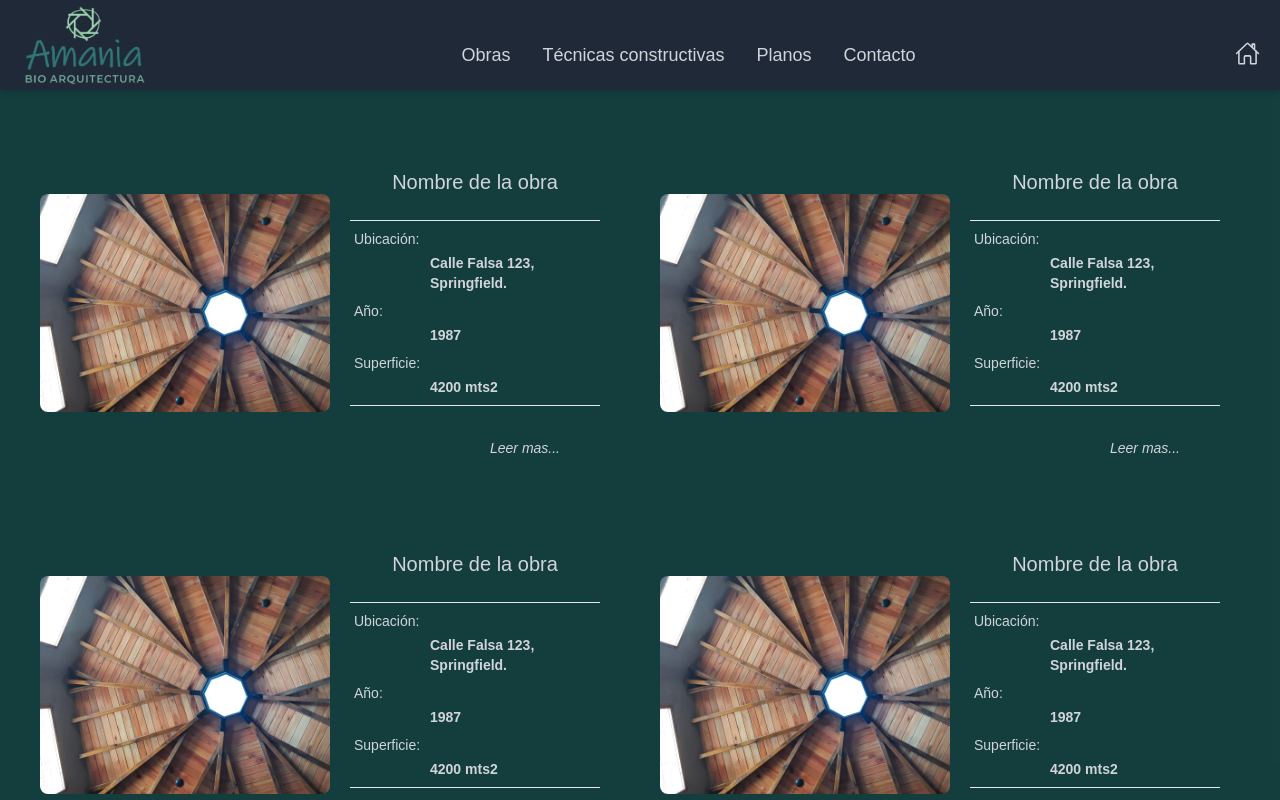
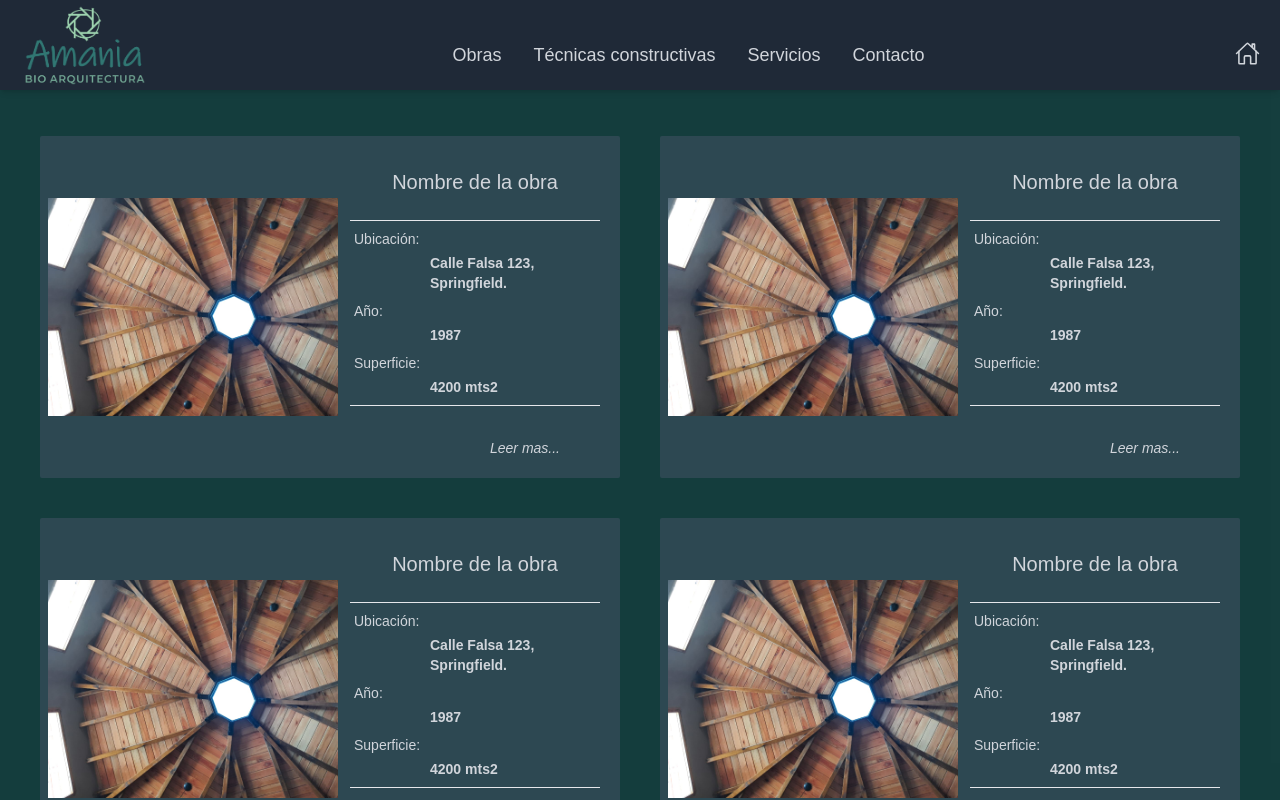
Before and after one commit to Pastito09/Amania-BioArquitectura, a Next.js app: page /obras in a window 1280 px wide. Shown: the top 800 px of the page. Built offline with nearby package versions, Linux system fonts and the light colour scheme.

Commit message:
jueves 10/10

```diff
--- a/src/app/(home)/planos/page.tsx
+++ /dev/null
@@ -1,9 +0,0 @@
-import Planos from '@/components/paginas/planos/Planos';
-
-export default function PlanosPage() {
-  return (
-    <>
-      <Planos />
-    </>
-  );
-}
--- /dev/null
+++ b/src/app/(home)/servicios/page.tsx
@@ -0,0 +1,9 @@
+import Servicios from '@/components/paginas/servicios/Servicios';
+
+export default function ServiciosPage() {
+  return (
+    <>
+      <Servicios />
+    </>
+  );
+}
--- a/src/app/layout.tsx
+++ b/src/app/layout.tsx
@@ -4,7 +4,7 @@ import "./globals.css";
 
 export const metadata: Metadata = {
   title: "Amania Bio Arquitectura",
-  description: "Página del estudio de arquitectura de la Arquitecta Ana Maria Zienka Hogan",
+  description: "Página del estudio de bio-arquitectura de la Arquitecta Ana Maria Zienka Hogan",
 };
 export default function RootLayout({
   children,
--- a/src/components/paginas/obras/ObraCard.tsx
+++ b/src/components/paginas/obras/ObraCard.tsx
@@ -4,25 +4,26 @@ import Link from 'next/link';
 
 export const ObraCard = () => {
   return (
-    <div className='grid grid-cols-1 md:grid-cols-2 '>
-      <div className='mb-2 overflow:hidden flex items-center justify-center col-span-1'>
+    <div className='grid grid-cols-1 md:grid-cols-2 bg-slate-600/50 rounded-sm '>
+      <div className='mb-2 overflow:hidden flex  justify-center md:justify-normal col-span-1 '>
         <Image
           src={'/techoCasa.jpeg'}
           alt=''
           height={100}
           width={500}
-          className='object-contain rounded-lg'
+          className='object-contain rounded-lg mt-0 ms-0 md:mt-2 md:ms-2 flex-none'
         />
       </div>
-      <div className='mx-5 my-auto mt-8 flex-col text-sm col-span-1 text-gray-300'>
+      <div className='mx-5 my-auto mt-8 flex-col text-sm col-span-1 text-gray-300 text-wrap'>
         <h1 className='text-center text-xl mb-6'>
           <span>Nombre de la obra</span>
         </h1>
         <hr />
+        <div className='max-w-prose'>
           <h2 className='ms-1 mt-2'>
             <span>Ubicación:</span>
           </h2>
-        <p className='mt-1 ms-20 font-semibold '>
+          <p className='mt-1 ms-20 font-semibold text-clip overflow-hidden'>
             <span>Calle Falsa 123, Springfield.</span>
           </p>
           <h2 className='ms-1 mt-2'>
@@ -37,6 +38,8 @@ export const ObraCard = () => {
           <p className='mt-1 mb-2 ms-20 font-semibold'>
             <span>4200 mts2</span>
           </p>
+        </div>
+
         <hr />
         <Link href={'/obras/u'} className='hover:text-gray-100 '>
           <p className='mb-5 mt-4 md:mt-8 me-10 font-medium text-end'>
--- a/src/components/paginas/planos/Planos.tsx
+++ /dev/null
@@ -1,5 +0,0 @@
-export const Planos = () => {
-  return <div>Planos</div>;
-};
-
-export default Planos;
--- /dev/null
+++ b/src/components/paginas/servicios/Servicios.tsx
@@ -0,0 +1,5 @@
+export const Servicios = () => {
+  return <div>Servicios</div>;
+};
+
+export default Servicios;
--- a/src/components/paginas/tecnicas-constructivas/TecnicasConstructivas.tsx
+++ b/src/components/paginas/tecnicas-constructivas/TecnicasConstructivas.tsx
@@ -3,7 +3,7 @@ import TecnicaCard from './TecnicaCard';
 export const TecnicasConstructivas = () => {
   return (
     <>
-      <div className='grid grid-cols-1 mt-10 gap-2 md:gap-5 mb-2'>
+      <div className='grid grid-cols-1 mt-0 md:mt-5 gap-2 md:gap-5'>
         <h1 className='text-xl md:text-3xl mb-2 font-semibold antialiased text-slate-300 text-center'>
           Las tecnicas constructivas con las que trabajamos
           diariamente
--- a/src/components/ui/navbar/Navbar.tsx
+++ b/src/components/ui/navbar/Navbar.tsx
@@ -16,8 +16,8 @@ const paginas = [
     href: '/tecnicas-constructivas',
   },
   {
-    nombre: 'Planos',
-    href: '/planos',
+    nombre: 'Servicios',
+    href: '/servicios',
   },
   {
     nombre: 'Contacto',
```
Lines whose indentation alone changed are shown as unchanged.
